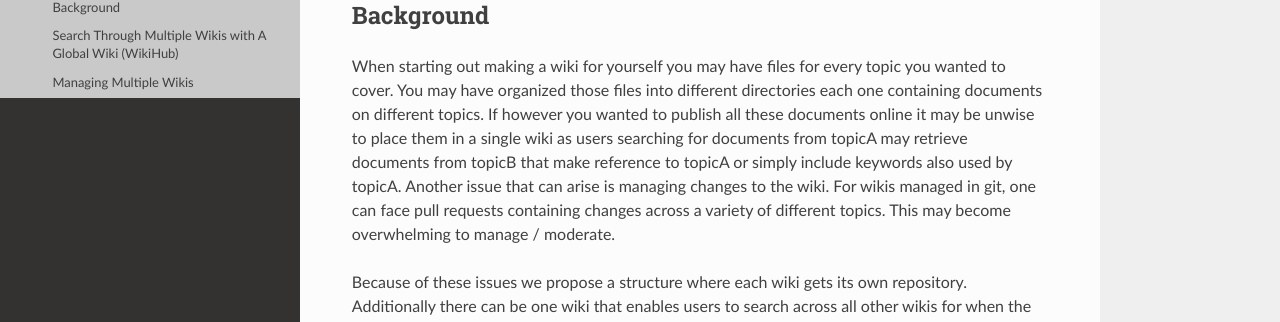
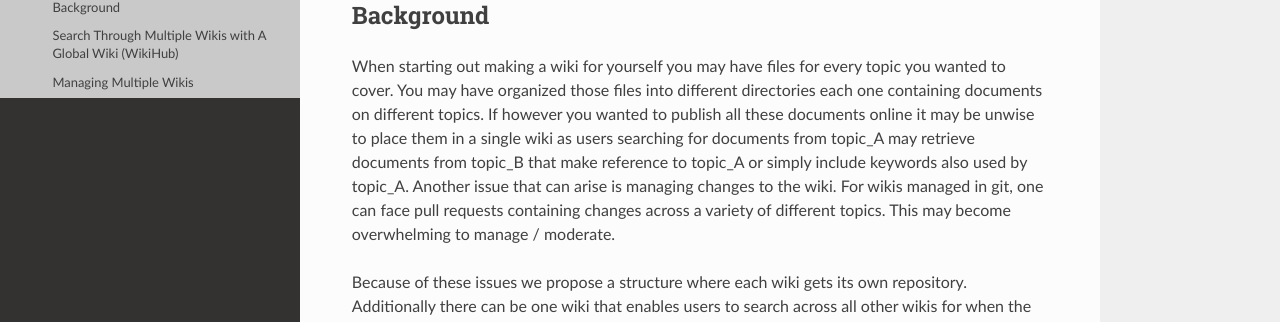
Before and after one commit to JeffCube99/WikiHub, a Sphinx documentation site: the page built from docs/source/create_a_wiki/working_with_multiple_wikis.rst, in a window 1280 px wide and 900 px high. Shown: the part 257-579 px from the top of the window. Built offline with Sphinx 7.4.7 and the Read the Docs theme 2.0.0, drawn with Linux system fonts in a browser that asks for light colours.

Commit message:
* Added link to GameDevelopmentWiki * Updated text formatting

```diff
--- a/docs/source/create_a_wiki/working_with_multiple_wikis.rst
+++ b/docs/source/create_a_wiki/working_with_multiple_wikis.rst
@@ -11,8 +11,8 @@
 When starting out making a wiki for yourself you may have files for every topic you wanted to cover. You may have
 organized those files into different directories each one containing documents on different topics. If however you
 wanted to publish all these documents online it may be unwise to place them in a single wiki as users searching for documents
-from topicA may retrieve documents from topicB that make reference to topicA or simply include keywords also used
-by topicA. Another issue that can arise is managing changes to the wiki. For wikis managed in git, one can face pull
+from topic_A may retrieve documents from topic_B that make reference to topic_A or simply include keywords also used
+by topic_A. Another issue that can arise is managing changes to the wiki. For wikis managed in git, one can face pull
 requests containing changes across a variety of different topics. This may become overwhelming to
 manage / moderate.
 
--- a/docs/source/index.rst
+++ b/docs/source/index.rst
@@ -22,6 +22,7 @@
 
 *   `GitWiki <https://gitwiki.readthedocs.io/en/latest/>`_
 *   `TkinterWiki <https://tkinterwiki.readthedocs.io/en/latest/>`_
+*   `GameDevelopmentWiki <https://gamedevelopmentwiki.readthedocs.io/en/latest/>`_
 
 ..  toctree::
     :maxdepth: 2
```
